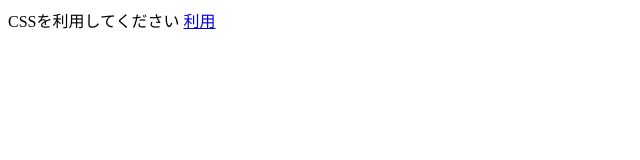
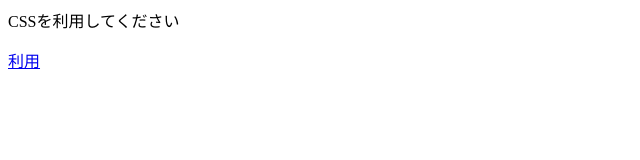
Before and after one commit to kannbo/CSS, a plain HTML site: page index.html in a window 1280 px wide. Shown: the whole page, without its empty margins (0-640 px from the left). Drawn offline with Linux system fonts and the light colour scheme.

Commit message:
Update index.html

```diff
--- a/index.html
+++ b/index.html
@@ -1,2 +1,2 @@
 CSSを利用してください
-<a href="https://kannbo.github.io/CSS/kannbo.css">利用</a>
+<p> <a href="https://kannbo.github.io/CSS/kannbo.css">利用</a> </p>
```
